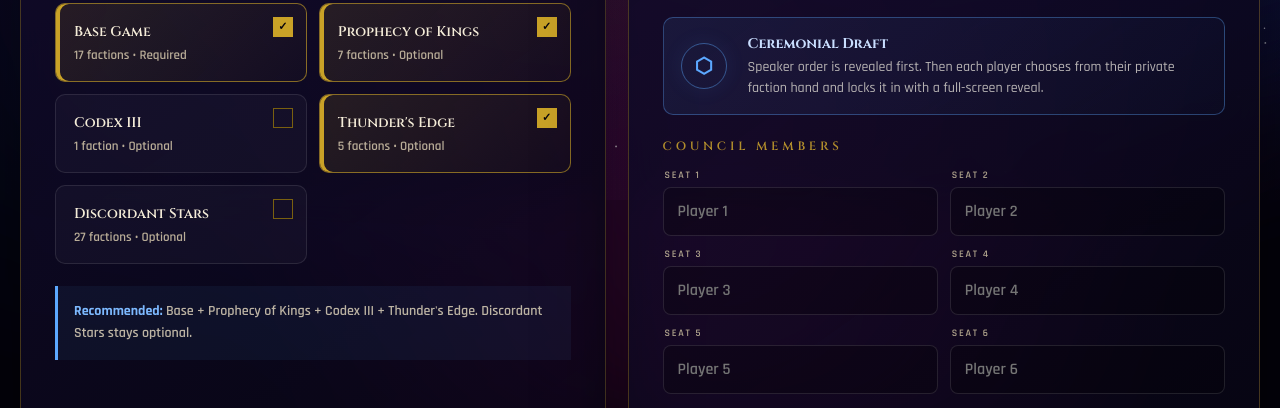
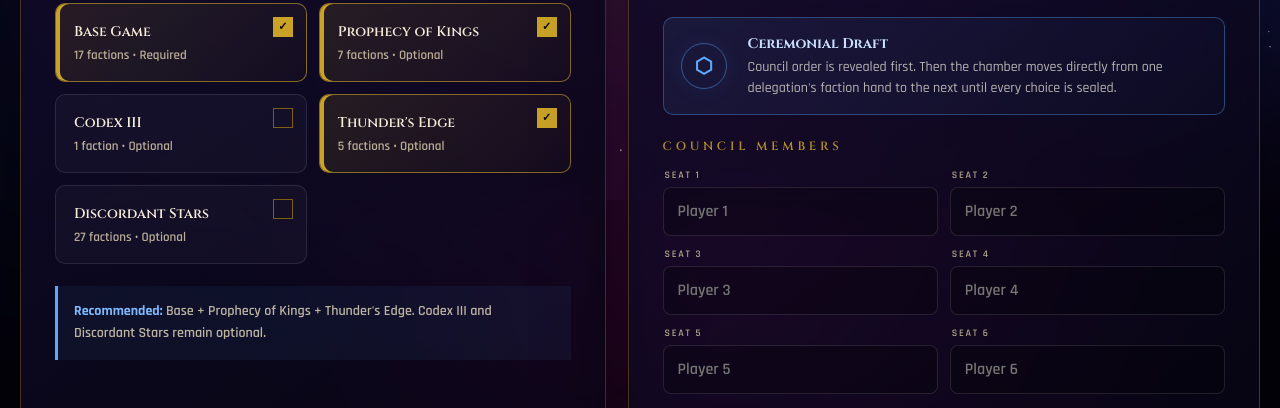
Before and after one commit to Loafer87/Twilight-Drafter-overview, a plain HTML site: page index.html in a window 1280 px wide. Shown: the part 600-1008 px from the top of the page. Drawn offline with Linux system fonts and the light colour scheme; animation ran at ten frames a second.

Commit message:
Update setup copy for streamlined council flow

```diff
--- a/index.html
+++ b/index.html
@@ -14,18 +14,19 @@
 <link rel="stylesheet" href="styles-d.css">
 <link rel="stylesheet" href="styles-e.css">
 <link rel="stylesheet" href="styles-f.css">
+<link rel="stylesheet" href="styles-g.css">
 </head>
 <body>
 <canvas id="space"></canvas><div class="aurora"></div>
 <div class="shell">
-  <div class="topbar"><div class="brand-mini">Twilight Imperium IV • Game Night Utility</div><div class="tools"><button class="tool" id="musicBtn">♪ Music Off</button><button class="tool" id="shareBtn">⧉ Copy Draft Link</button><button class="tool" id="tvBtn">▣ TV Mode</button></div></div>
+  <div class="topbar"><div class="brand-mini">Twilight Imperium IV • Game Night Utility</div><div class="tools"><button class="tool" id="musicBtn">♪ Space Lofi Off</button><button class="tool" id="shareBtn">⧉ Copy Draft Link</button><button class="tool" id="tvBtn">▣ TV Mode</button></div></div>
   <header class="hero"><div class="eyebrow">The Galactic Council Convenes</div><h1>Faction Draft</h1><div class="sub">Choose your civilization • claim your destiny • blame the speaker</div><div class="ornament"><div class="hex"></div></div></header>
   <nav class="nav" aria-label="App sections"><button class="active" data-view="setup">Council Setup</button><button data-view="guide">Faction Archive</button></nav>
   <main>
     <section class="view active" id="setupView">
       <div id="setupScreen" class="setup-grid">
-        <div class="panel panel-pad"><div class="section-label">I • Galaxy Composition</div><div class="section-title">Choose the faction pool</div><div class="section-help">Base game is always present. Turn on the expansions your table is actually using for tonight's draft.</div><div class="exp-grid" id="expGrid"></div><div class="hint-box"><b>Recommended:</b> Base + Prophecy of Kings + Codex III + Thunder's Edge. Discordant Stars stays optional.</div></div>
-        <div class="panel panel-pad"><div class="section-label">II • Council Delegation</div><div class="config-row"><div class="config-box"><label>Players</label><div class="stepper"><button data-step="players" data-delta="-1">−</button><strong id="playerCount">6</strong><button data-step="players" data-delta="1">+</button></div></div><div class="config-box"><label>Faction Choices Per Player</label><div class="stepper"><button data-step="perPlayer" data-delta="-1">−</button><strong id="optionCount">3</strong><button data-step="perPlayer" data-delta="1">+</button></div></div></div><div class="ceremony-note"><div class="ceremony-note-icon">⬡</div><div><b>Ceremonial Draft</b><span>Speaker order is revealed first. Then each player chooses from their private faction hand and locks it in with a full-screen reveal.</span></div></div><div class="section-label names-label">Council Members</div><div class="names" id="names"></div><div class="seedbox"><span>Draft Seed</span><code id="seedText"></code><button id="rerollSeed" title="Generate new seed">↻ New</button></div><button class="launch" id="launchBtn">⬡ Convene the Galactic Council ⬡</button></div>
+        <div class="panel panel-pad"><div class="section-label">I • Galaxy Composition</div><div class="section-title">Choose the faction pool</div><div class="section-help">Base game is always present. Turn on the expansions your table is actually using for tonight's draft.</div><div class="exp-grid" id="expGrid"></div><div class="hint-box"><b>Recommended:</b> Base + Prophecy of Kings + Thunder's Edge. Codex III and Discordant Stars remain optional.</div></div>
+        <div class="panel panel-pad"><div class="section-label">II • Council Delegation</div><div class="config-row"><div class="config-box"><label>Players</label><div class="stepper"><button data-step="players" data-delta="-1">−</button><strong id="playerCount">6</strong><button data-step="players" data-delta="1">+</button></div></div><div class="config-box"><label>Faction Choices Per Player</label><div class="stepper"><button data-step="perPlayer" data-delta="-1">−</button><strong id="optionCount">3</strong><button data-step="perPlayer" data-delta="1">+</button></div></div></div><div class="ceremony-note"><div class="ceremony-note-icon">⬡</div><div><b>Ceremonial Draft</b><span>Council order is revealed first. Then the chamber moves directly from one delegation's faction hand to the next until every choice is sealed.</span></div></div><div class="section-label names-label">Council Members</div><div class="names" id="names"></div><div class="seedbox"><span>Draft Seed</span><code id="seedText"></code><button id="rerollSeed" title="Generate new seed">↻ New</button></div><button class="launch" id="launchBtn">⬡ Convene the Galactic Council ⬡</button></div>
       </div>
       <div id="stageScreen" class="stage" hidden></div>
     </section>
```
